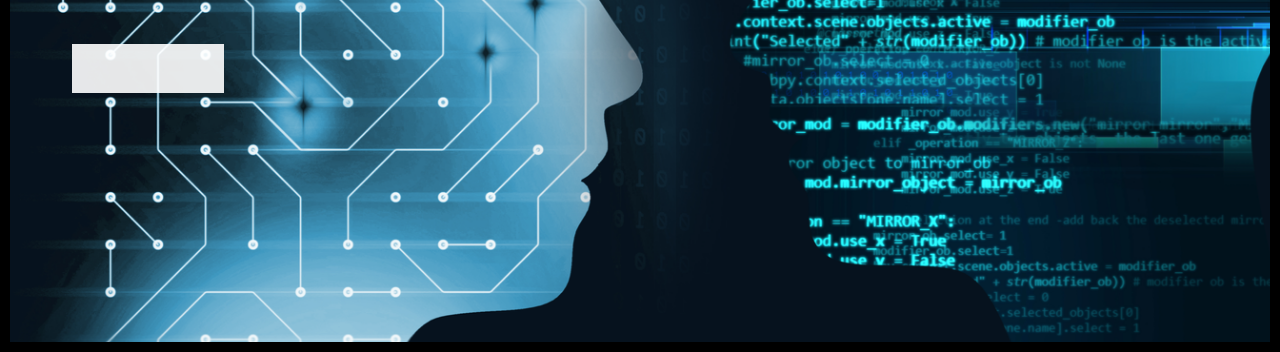
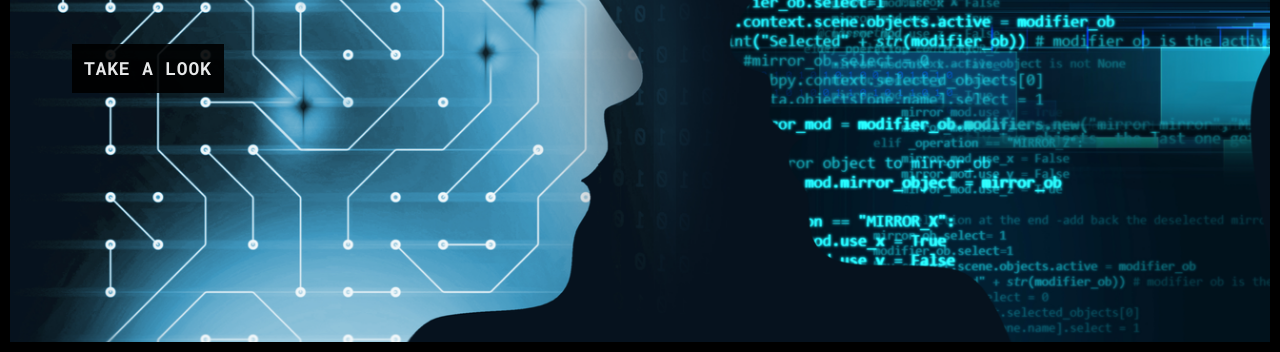
Before and after one commit to Jose-Villamor/legacy-portfolio-website, a plain HTML site: page index.html in a window 1280 px wide. Shown: the part 448-800 px from the top of the page. Drawn offline with Linux system fonts and the light colour scheme.

Commit message:
Update index.html

```diff
--- a/index.html
+++ b/index.html
@@ -22,8 +22,8 @@
 <style>
 
 .button {
-  background-color:#ffffff;
-  border: 2px solid #ffffff;
+  background-color:#000000;
+  border: 2px solid #000000;
   font-weight : bold ;
   color: #04040a;
   padding: 10px 10px;
```
